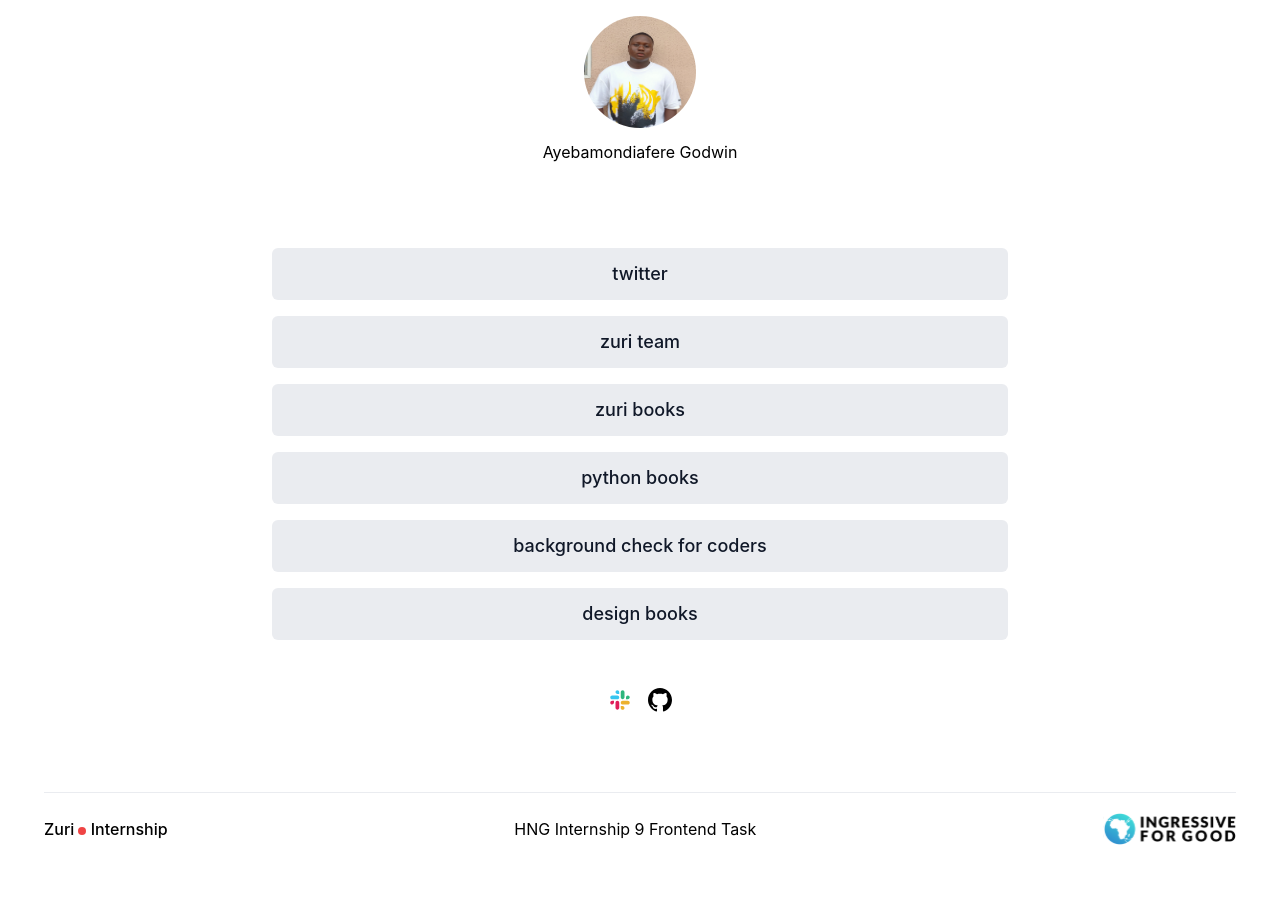
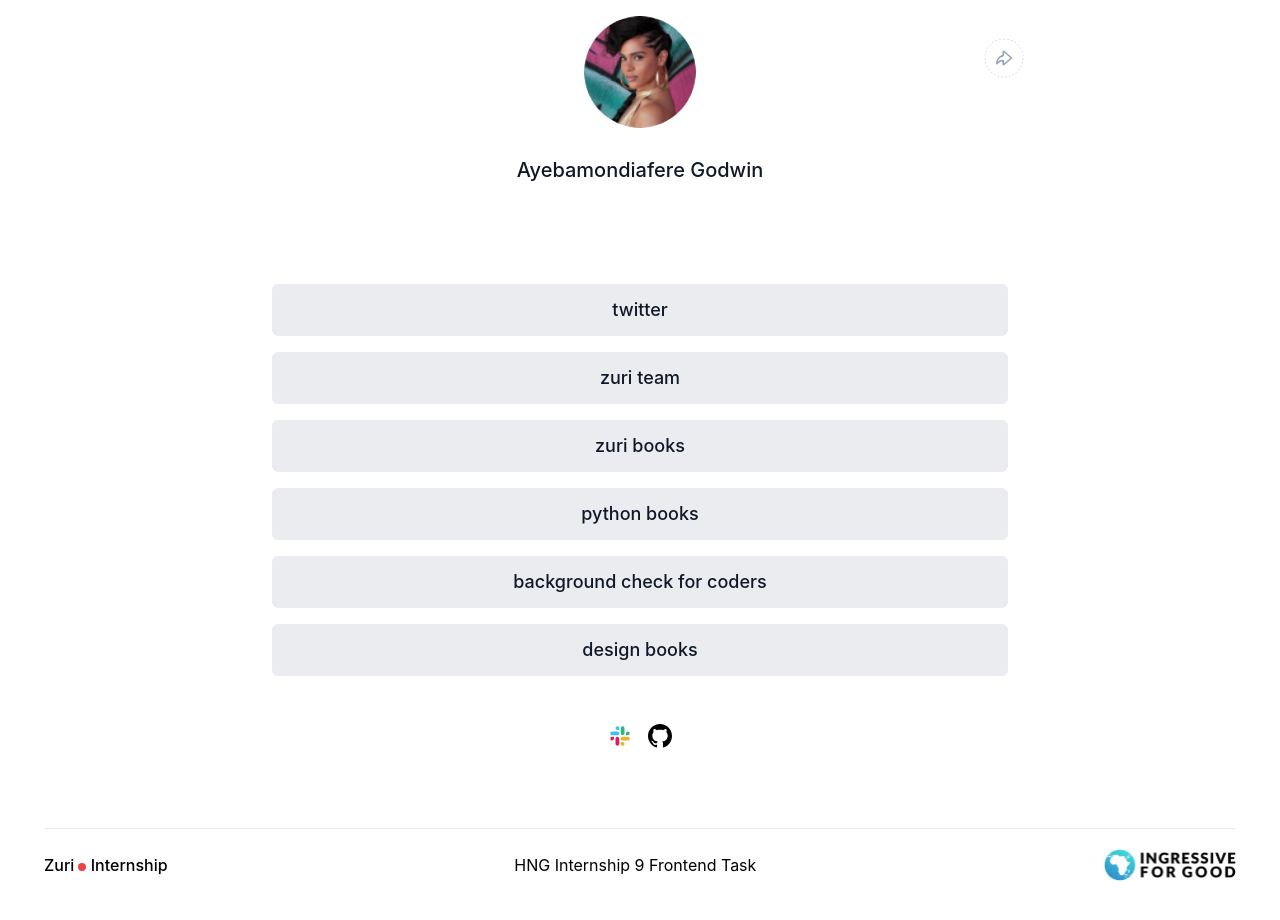
Before and after one commit to boivado2/hng_frontend_task_1, a React (Create React App) app: page / in a window 1280 px wide. Shown: the top 920 px of the page. Built offline with nearby package versions, Linux system fonts and the light colour scheme.

Commit message:
change profile image file.

```diff
--- a/src/components/Header.jsx
+++ b/src/components/Header.jsx
@@ -1,12 +1,34 @@
 import React from 'react'
-import profile_url from './assests/me3.jpg'
+import profile_url from './assests/profile__img.png'
+import share_arrow_icon from './assests/_Avatar share button (1).svg'
+import share_dot_icon from './assests/_Avatar share button.svg'
+
+
 
 function Header() {
   return (
-    <div className='flex flex-col justify-center items-center  px-5 py-4 gap-3'>
-      <img src={profile_url} id="profile_url" className=' w-28 h-28 rounded-full' alt='profile_url
-      ' />
-      <h3 className='' id='twitter'>Ayebamondiafere Godwin</h3>
+    <div className='flex flex-col justify-center items-center  px-5 py-4 gap-3 relative'>
+
+      <div className=' absolute top-[15%] right-[10%] md:right-[20%]'>
+
+        <a href='https://github.com/boivado2' target="_blank" rel="noopener noreferrer">
+        <img src={share_arrow_icon} id="share-arrow-icon" className=' w-10 h-10 rounded-full hidden md:block' alt='share-icon' />
+      </a>
+
+
+
+
+
+          <a href='https://slack.com/John' target="_blank" rel="noopener noreferrer">
+                  <img src={share_dot_icon} id="share-dot-icon" className=' w-8 h-8 rounded-full md:hidden' alt='share-icon' />
+        </a>
+
+
+      </div>
+
+      <img src={profile_url} id="profile_url" className=' w-28 h-28 rounded-full' alt='profile_url' />
+
+      <h3 className=' font-medium text-base md:text-xl text-custom-text-black py-4' id='twitter'>Ayebamondiafere Godwin</h3>
       <h3 id="slack" className=' invisible'>John Ayebamondiafere Godwin</h3>
     </div>
   )
```
Also changed, not shown: src/components/assests/me3.jpg (deleted), src/components/assests/profile__img.png (added).
